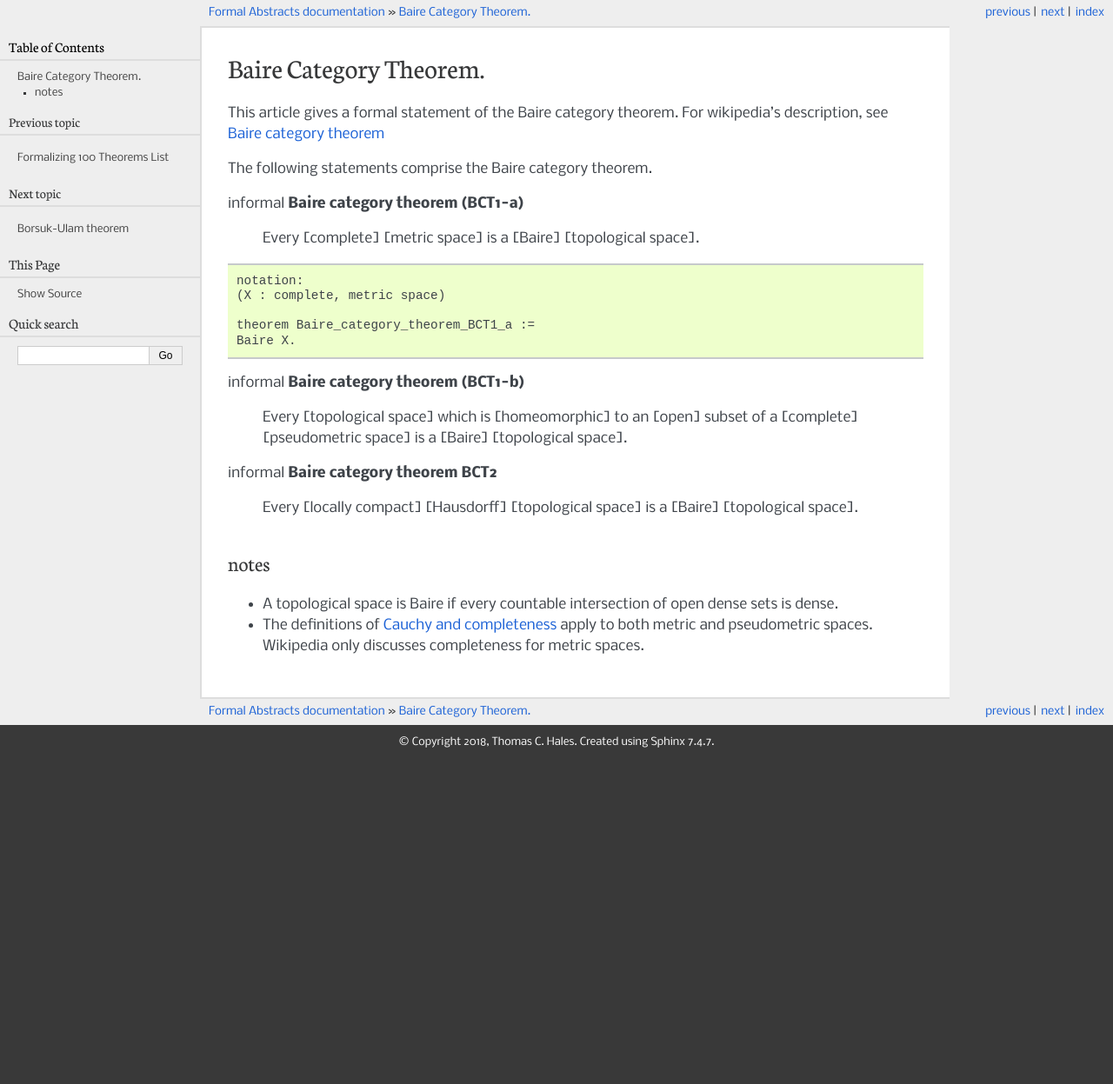
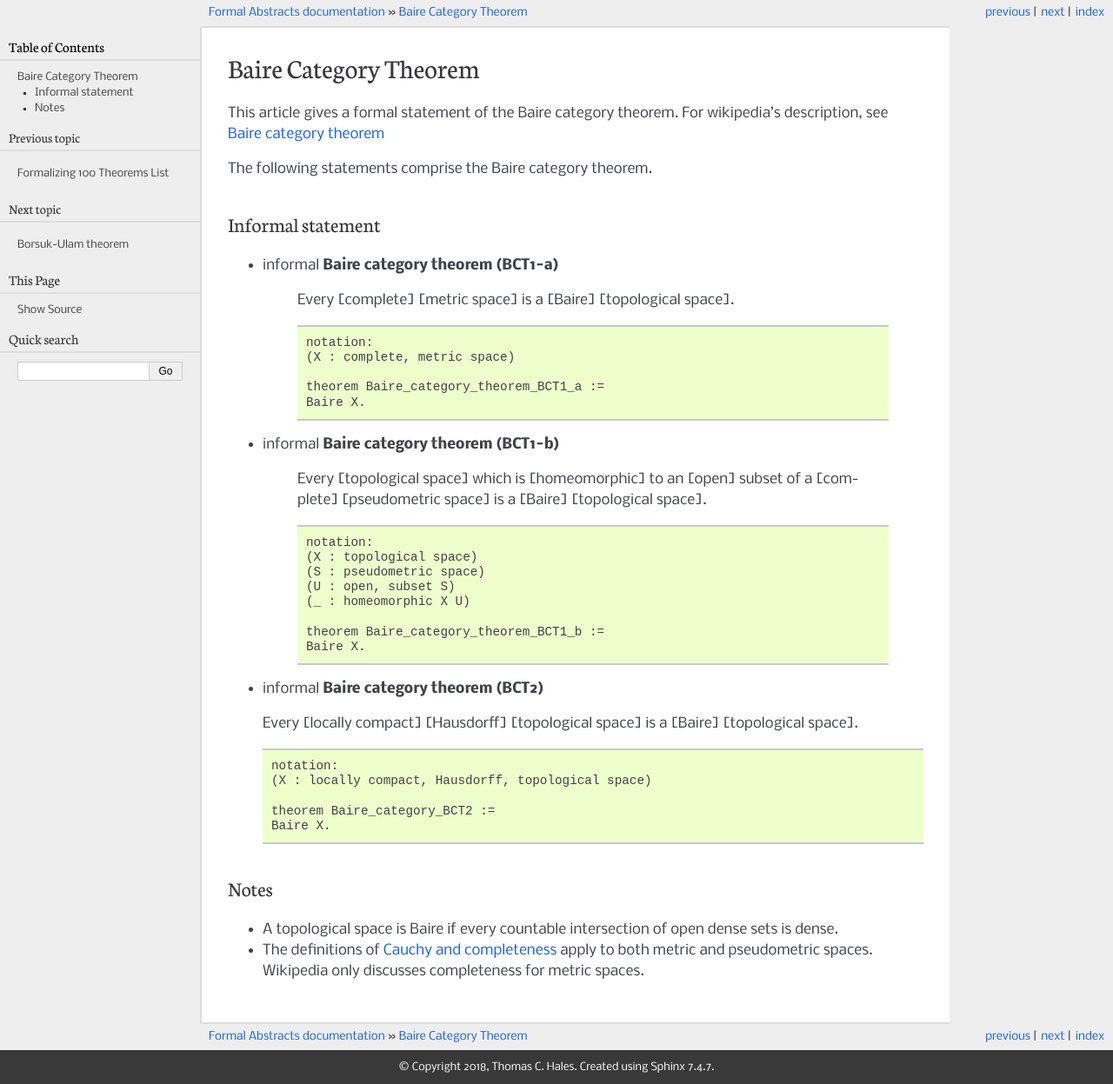
Before and after one commit to formalabstracts/formalabstracts, a Sphinx documentation site: the page built from sphinx/Baire_category_theorem.rst, in a window 1280 px wide. Shown: the whole page at 87% size. Built offline with Sphinx 7.4.7, drawn with Linux system fonts in a browser that asks for light colours; before the commit the page ends 900 px from its top, so only the background shows below that.

Commit message:
Updated template, fixed Davis.rst

```diff
--- a/sphinx/Baire_category_theorem.rst
+++ b/sphinx/Baire_category_theorem.rst
@@ -1,33 +1,36 @@
+
 .. highlight:: lean
 
-Baire Category Theorem.
------------------------
+Baire Category Theorem
+======================
 
 This article gives a formal statement of the Baire category theorem.  For wikipedia's
 description, see `Baire category theorem <https://en.wikipedia.org/wiki/Baire_category_theorem>`_
 
 The following statements comprise the Baire category theorem.
 
-informal **Baire category theorem (BCT1-a)**
+Informal statement
+------------------
+
+- informal **Baire category theorem (BCT1-a)**
 
    Every [complete] [metric space] is a [Baire] [topological space].
 
-.. code-block:: text
+   .. code-block:: text
 
-     notation:
-     (X : complete, metric space)
+       notation:
+       (X : complete, metric space)
 
-     theorem Baire_category_theorem_BCT1_a :=
-     Baire X.
+       theorem Baire_category_theorem_BCT1_a :=
+       Baire X.
 
 
-informal **Baire category theorem (BCT1-b)**
+- informal **Baire category theorem (BCT1-b)**
 
    Every [topological space] which is [homeomorphic] to an [open] subset of a
    [complete] [pseudometric space] is a [Baire] [topological space].
 
-..
-   preformal    ::
+   .. code-block:: text
 
      notation:
      (X : topological space)
@@ -35,15 +38,14 @@
      (U : open, subset S)
      (_ : homeomorphic X U)
 
-      theorem Baire_category_theorem_BCT1_b :=
-      Baire X.
+     theorem Baire_category_theorem_BCT1_b :=
+     Baire X.
 
-informal **Baire category theorem BCT2**
+- informal **Baire category theorem (BCT2)**
 
-   Every [locally compact] [Hausdorff] [topological space] is a [Baire] [topological space].
+  Every [locally compact] [Hausdorff] [topological space] is a [Baire] [topological space].
 
-..
-   preformal    ::
+  .. code-block:: text
 
      notation:
      (X : locally compact, Hausdorff, topological space)
@@ -51,8 +53,9 @@
      theorem Baire_category_BCT2 :=
      Baire X.
 
-notes
-=====
+
+Notes
+-----
 
 * A topological space is Baire if every countable intersection of open dense sets is dense.
 * The definitions of `Cauchy and completeness <https://www.math.wustl.edu/~freiwald/ch4.pdf>`_
--- a/sphinx/hanoi_project/template.rst
+++ b/sphinx/hanoi_project/template.rst
@@ -12,8 +12,10 @@
 Informal statement
 ------------------
 
-Preformal statement
-+++++++++++++++++++
+Given a gadget :math:`\mathbb{G}` viewed as a quantum semi-symplectic paramonoid of Rice-Paddy type, we can conclude that :math:`\mathbb{G} = \mathbb{G}^{\#}`.
+
+Preformal statement (temporary)
++++++++++++++++++++++++++++++++
 
 .. code-block:: text
 
```
Also changed, not shown: sphinx/hanoi_project/Davis.rst (+21 -19 lines), 1 other file.
